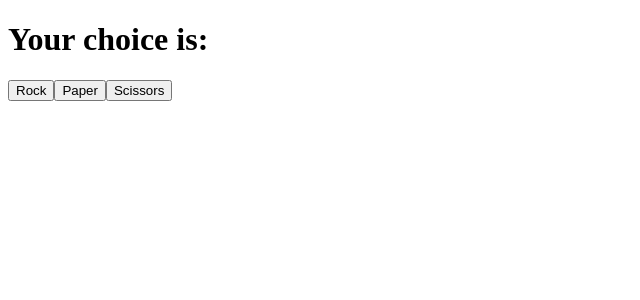
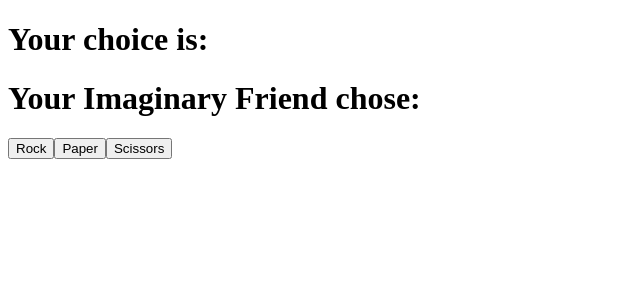
Before and after one commit to elvitak/rock_papper_scissors, a React (Create React App) app: page / in a window 1280 px wide. Shown: the top 300 px of the page, without its empty margins (0-640 px from the left). Built offline with nearby package versions, Linux system fonts and the light colour scheme.

Commit message:
add functionality behind computers choice

```diff
--- a/src/App.jsx
+++ b/src/App.jsx
@@ -1,15 +1,26 @@
+/* eslint-disable no-undef */
 import React, { useState } from "react";
 
 const App = () => {
   const [userChoice, setUserChoice] = useState();
+  const [computerChoice, setComputerChoice] = useState();
 
   const handleClick = (value) => {
     setUserChoice(value);
+    generateComputersChoice();
+  };
+
+  const generateComputersChoice = () => {
+    const options = ["Rock", "Paper", "Paper"];
+    setComputerChoice(options[Math.floor(Math.random * 3)]);
   };
 
   return (
     <>
       <h1 data-cy="user_choice">Your choice is: {userChoice}</h1>
+      <h1 data-cy="computerChoice">
+        Your Imaginary Friend chose: {computerChoice}
+      </h1>
       <button data-cy="rock_btn" onClick={() => handleClick("Rock")}>
         Rock
       </button>
```
